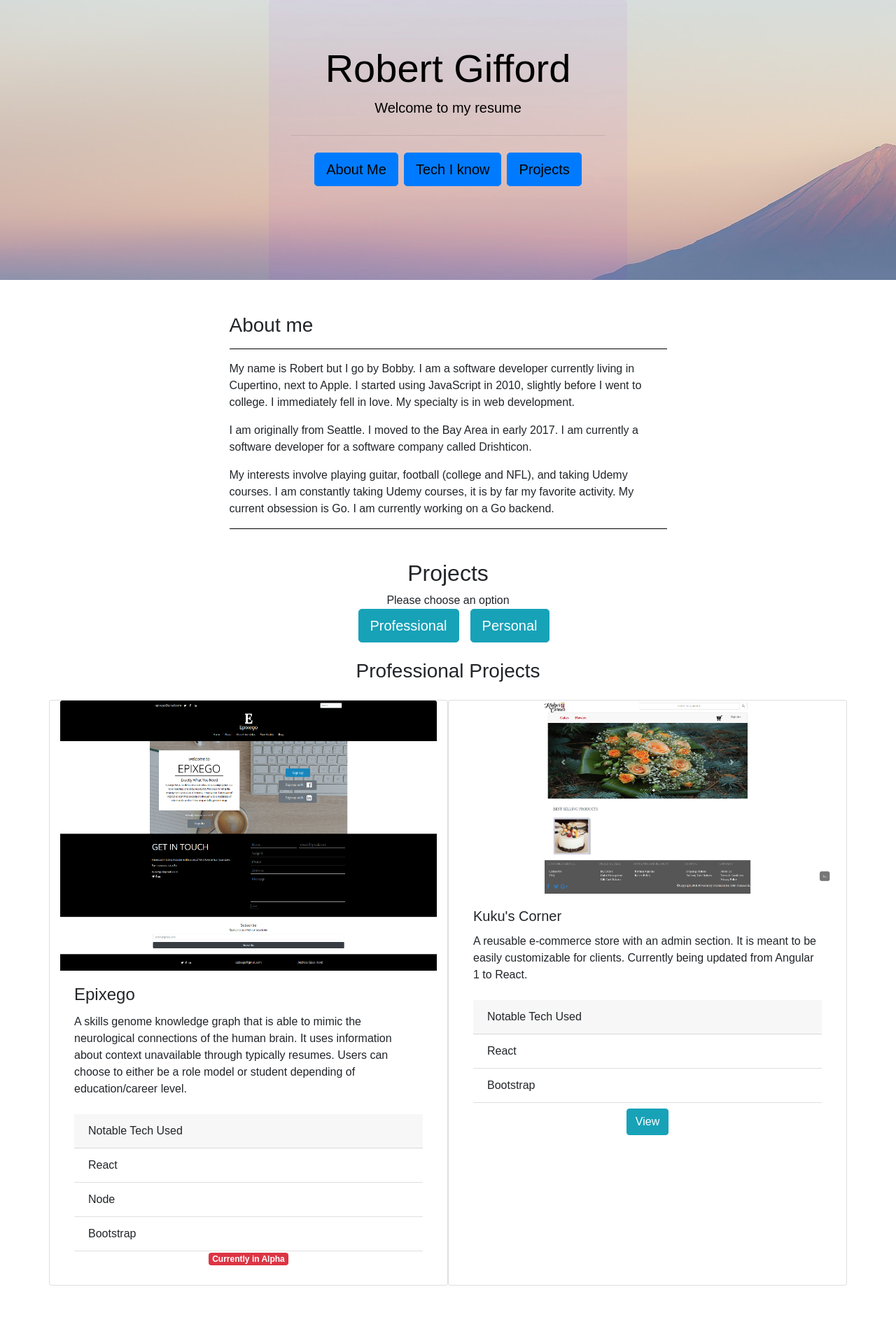
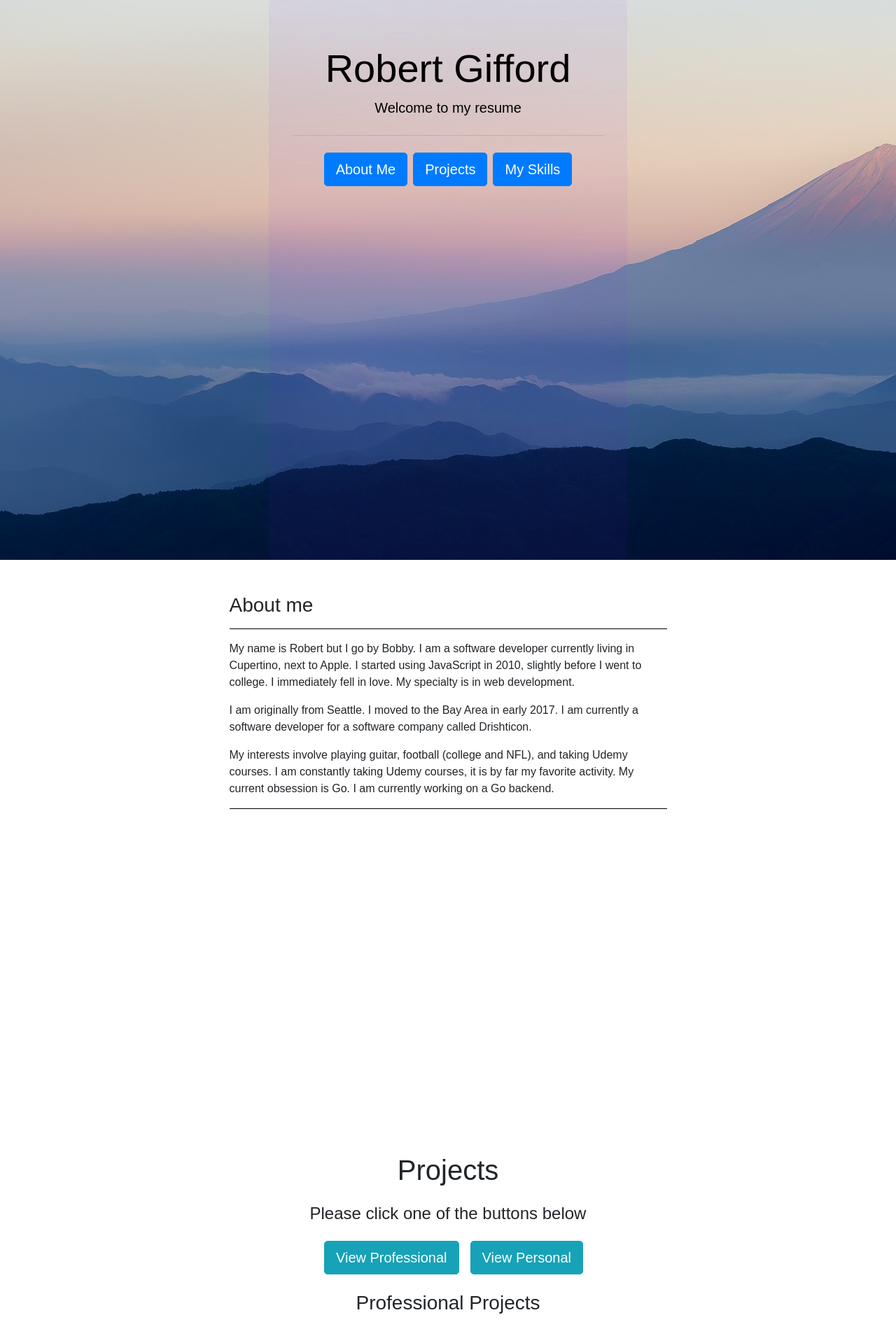
Before and after one commit to BobbyGifford/Resume-Update, a React (Create React App) app: page / in a window 1280 px wide. Shown: the top 1889 px of the page at 70% size. Built offline with nearby package versions, Linux system fonts and the light colour scheme.

Commit message:
Added smooth scrool.

```diff
--- a/src/components/Header.js
+++ b/src/components/Header.js
@@ -7,7 +7,7 @@ const styles = {
         backgroundImage: `url(${featureImage})`,
         backgroundPositionY: '-30vh',
         width: '100%',
-        height: '50vh',
+        height: '100vh',
     },
 
     styleJumbotron: {
@@ -25,11 +25,17 @@ const Header = () => {
                     <h1 className="display-4">Robert Gifford</h1>
                     <p className="lead">Welcome to my resume</p>
                     <hr className="my-4"/>
-                    <p className="lead">
-                        <a className="btn btn-primary btn-lg" role="button">About Me</a>
-                        <a className="btn btn-primary btn-lg mx-2" role="button">Tech I know</a>
-                        <a className="btn btn-primary btn-lg" role="button">Projects</a>
-                    </p>
+                    <div className="lead">
+                        <button onClick={() => {
+                            document.querySelector("#about").scrollIntoView({behavior: "smooth"})
+                        }} className="btn btn-primary btn-lg">About Me</button>
+                        <button onClick={() => {
+                            document.querySelector("#projects").scrollIntoView({behavior: "smooth"})
+                        }} className="btn btn-primary btn-lg mx-2">Projects</button>
+                        <button onClick={() => {
+                            document.querySelector("#skills").scrollIntoView({behavior: "smooth"})
+                        }} className="btn btn-primary btn-lg">My Skills</button>
+                    </div>
                 </div>
             </div>
         </div>
--- a/src/components/Home.js
+++ b/src/components/Home.js
@@ -2,9 +2,9 @@ import React from 'react'
 
 const Home = () => {
     return (
-        <div>
+        <div id="about">
             <div className="row">
-                <div className="col-6 mt-5 mx-auto">
+                <div className="col-6 mt-5 mx-auto" style={{height: "100vh"}}>
 
                     <h3>
                         About me
--- a/src/components/ProjectList.js
+++ b/src/components/ProjectList.js
@@ -13,19 +13,20 @@ class ProjectList extends Component {
 
     render() {
         return (
-            <div className="container">
-                <h2 className="text-center">Projects</h2>
-                <div className="text-center">Please choose an option</div>
+            <div id="projects" className="container" style={{minHeight: "100vh"}}>
+                <h1 className="text-center">Projects</h1>
+                <h4 className="text-center my-4">Please click one of the buttons below</h4>
+
                 <div className={"text-center"}>
 
                     <button onClick={() => {
                         this.setState({projectOption: "professional"})
-                    }} className={"btn btn-info btn-lg mx-3"}>Professional
+                    }} className={"btn btn-info btn-lg mx-3"}> View Professional
                     </button>
 
                     <button onClick={() => {
                         this.setState({projectOption: "personal"})
-                    }} className={"btn btn-info btn-lg"}>Personal</button>
+                    }} className={"btn btn-info btn-lg"}>View Personal</button>
                 </div>
 
                 {this.state.projectOption === "professional" ? <ProfessionalProjects/> : <PersonalProjects/>}
--- a/src/components/TechList/TechList.js
+++ b/src/components/TechList/TechList.js
@@ -40,7 +40,7 @@ const TechList = () => {
 
     return (
         <div>
-            <div className="container">
+            <div className="container" id="skills" style={{minHeight: "100vh"}}>
                 <h3 className="my-5 text-center">This is the tech stack I use most often</h3>
 
                 <div className="row">
```
